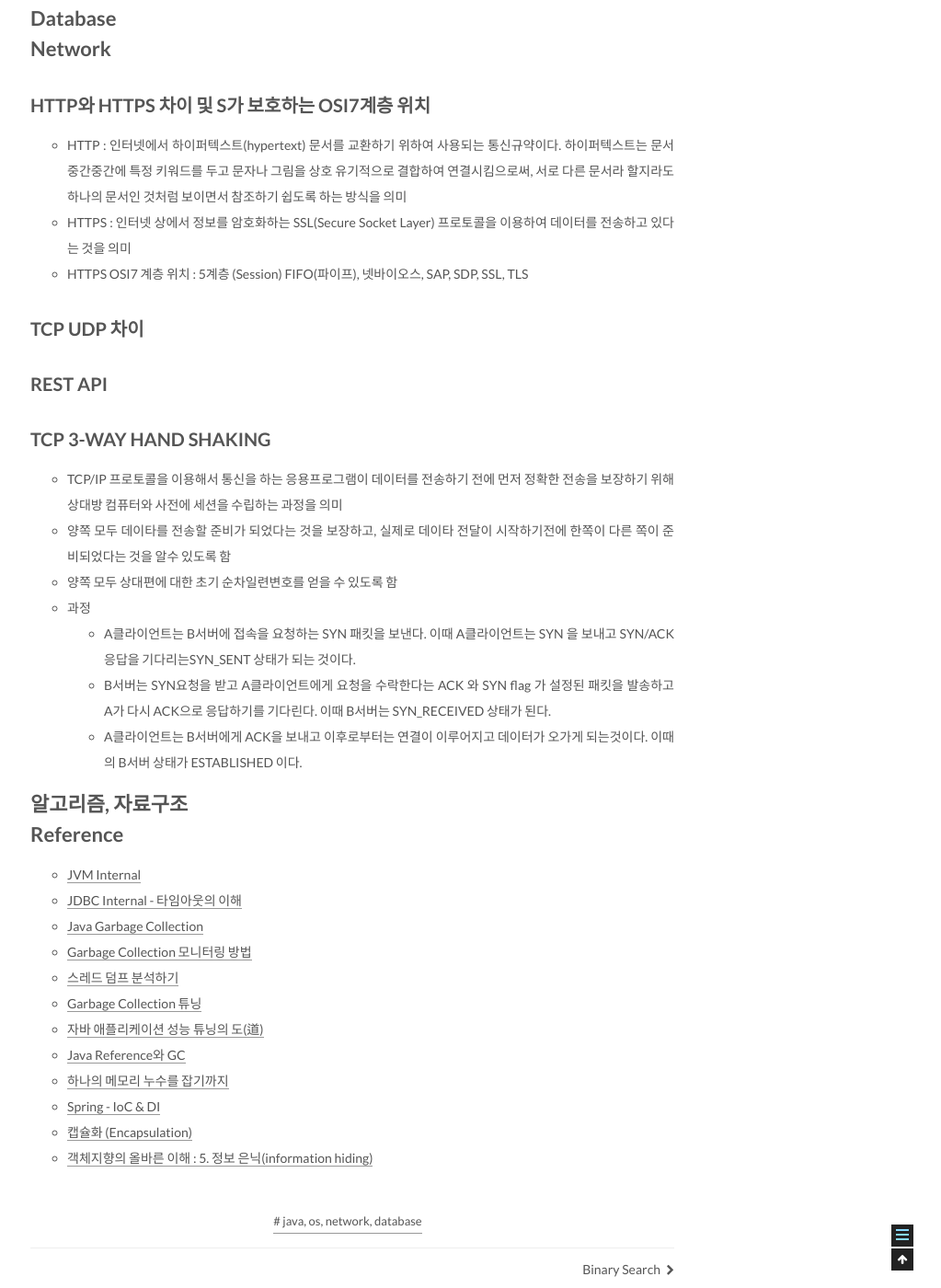
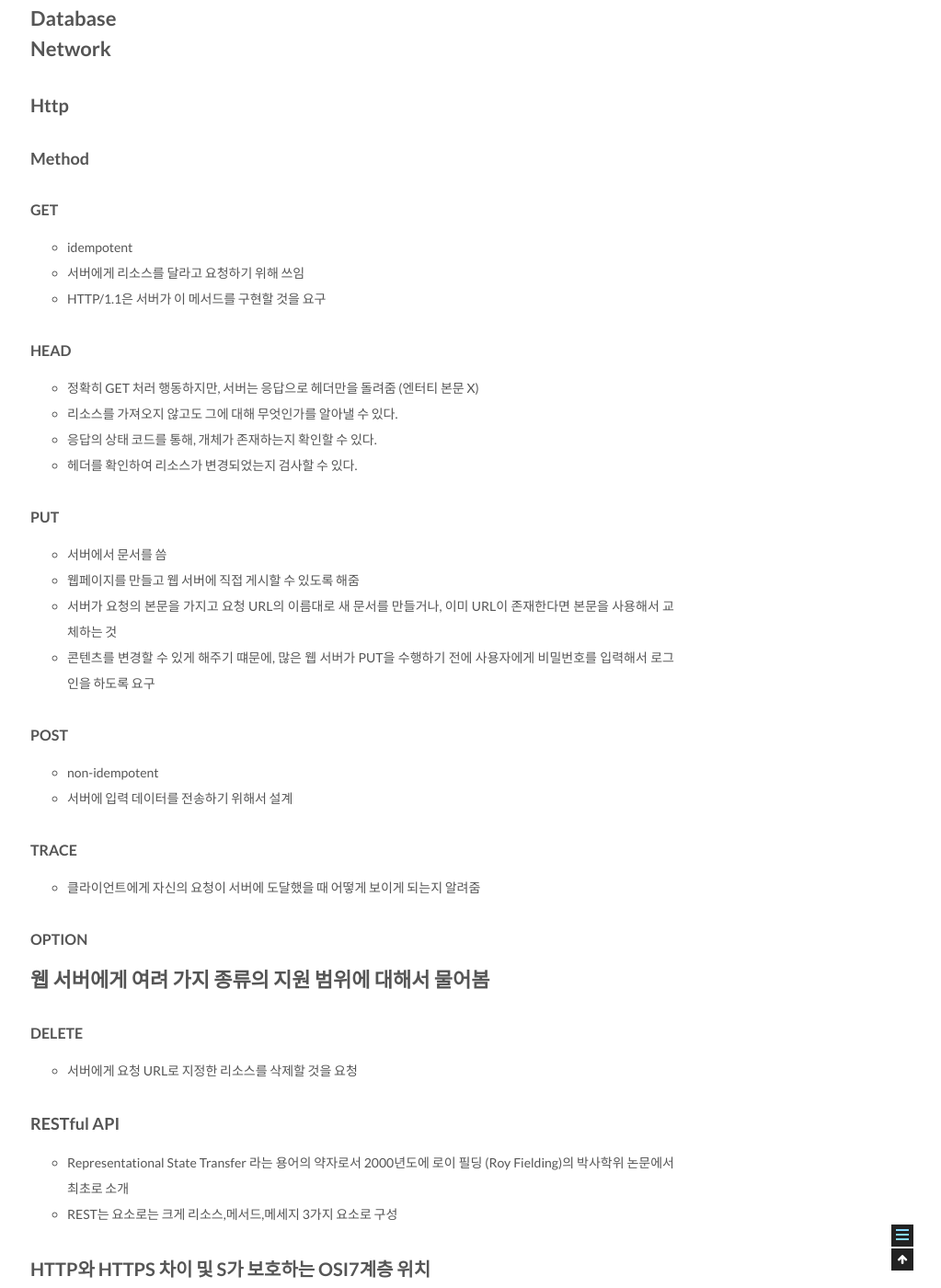
Before and after one commit to csj4032/csj4032.github.io, a Jekyll site: the page built from _posts/2018-02-19-Java_Developer_Interview.md, in a window 1280 px wide and 1400 px high, scrolled down 8787 px. Shown: the whole window at 92% size, without its empty margins (257-1280 px from the left). Built offline with Jekyll 4.4.1, drawn with Linux system fonts in a browser that asks for light colours.

Commit message:
Java Developer Interview 포스팅 수정

```diff
--- a/_posts/2018-02-19-Java_Developer_Interview.md
+++ b/_posts/2018-02-19-Java_Developer_Interview.md
@@ -296,14 +296,50 @@ public class Dispatch{
 
 # Network
 
+## Http
+
+### Method
+
+#### GET
+* idempotent
+* 서버에게 리소스를 달라고 요청하기 위해 쓰임
+* HTTP/1.1은 서버가 이 메서드를 구현할 것을 요구
+
+#### HEAD
+* 정확히 GET 처러 행동하지만, 서버는 응답으로 헤더만을 돌려줌 (엔터티 본문 X)
+* 리소스를 가져오지 않고도 그에 대해 무엇인가를 알아낼 수 있다.
+* 응답의 상태 코드를 통해, 개체가 존재하는지 확인할 수 있다.
+* 헤더를 확인하여 리소스가 변경되었는지 검사할 수 있다.
+
+#### PUT
+* 서버에서 문서를 씀
+* 웹페이지를 만들고 웹 서버에 직접 게시할 수 있도록 해줌
+* 서버가 요청의 본문을 가지고 요청 URL의 이름대로 새 문서를 만들거나, 이미 URL이 존재한다면 본문을 사용해서 교체하는 것
+* 콘텐츠를 변경할 수 있게 해주기 떄문에, 많은 웹 서버가 PUT을 수행하기 전에 사용자에게 비밀번호를 입력해서 로그인을 하도록 요구
+
+#### POST
+* non-idempotent
+* 서버에 입력 데이터를 전송하기 위해서 설계
+
+#### TRACE
+* 클라이언트에게 자신의 요청이 서버에 도달했을 때 어떻게 보이게 되는지 알려줌
+
+#### OPTION
+# 웹 서버에게 여려 가지 종류의 지원 범위에 대해서 물어봄
+
+#### DELETE
+* 서버에게 요청 URL로 지정한 리소스를 삭제할 것을 요청
+
+### RESTful API
+* Representational State Transfer 라는 용어의 약자로서 2000년도에 로이 필딩 (Roy Fielding)의 박사학위 논문에서 최초로 소개
+* REST는 요소로는 크게 리소스,메서드,메세지 3가지 요소로 구성
+
 ## HTTP와 HTTPS 차이 및 S가 보호하는 OSI7계층 위치
 * HTTP : 인터넷에서 하이퍼텍스트(hypertext) 문서를 교환하기 위하여 사용되는 통신규약이다. 하이퍼텍스트는 문서 중간중간에 특정 키워드를 두고 문자나 그림을 상호 유기적으로 결합하여 연결시킴으로써, 서로 다른 문서라 할지라도 하나의 문서인 것처럼 보이면서 참조하기 쉽도록 하는 방식을 의미
 * HTTPS : 인터넷 상에서 정보를 암호화하는 SSL(Secure Socket Layer) 프로토콜을 이용하여 데이터를 전송하고 있다는 것을 의미
 * HTTPS OSI7 계층 위치 : 5계층 (Session) FIFO(파이프), 넷바이오스, SAP, SDP, SSL, TLS
 
 ## TCP UDP 차이
-
-## REST API
 
 ## TCP 3-WAY HAND SHAKING
 * TCP/IP 프로토콜을 이용해서 통신을 하는 응용프로그램이 데이터를 전송하기 전에 먼저 정확한 전송을 보장하기 위해 상대방 컴퓨터와 사전에 세션을 수립하는 과정을 의미
```
